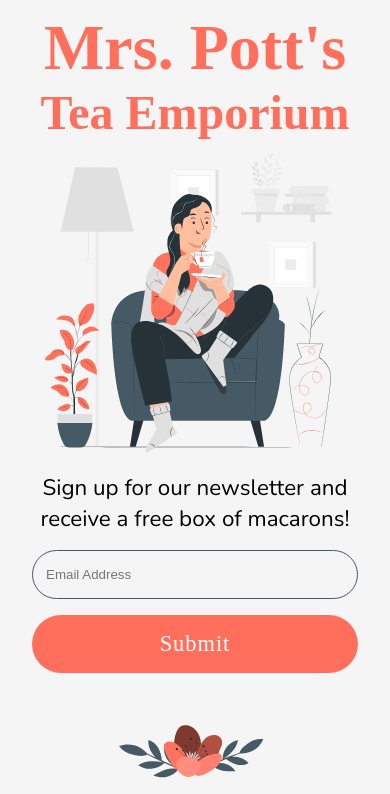
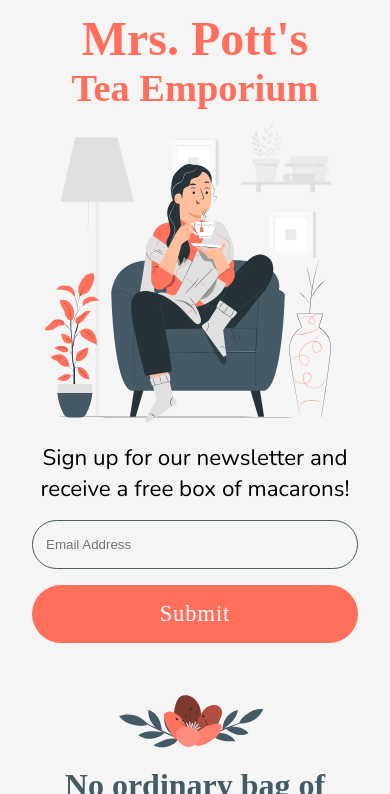
Before and after one commit to jaycgreenwald/01-fcc-landing-page-tea-company, a plain HTML site: page index.html in a window 390 px wide. Shown: the part 49-843 px from the top of the page. Drawn offline with nearby package versions, Linux system fonts and the light colour scheme; a web font is replaced by a local one.

Commit message:
6/28/2022 - Fix title sizes
Title sizes were too big for iPhone 8 Plus

```diff
--- a/style.css
+++ b/style.css
@@ -103,11 +103,11 @@ h6 {
 }
 
 h1 {
-    font-size: 4rem;
+    font-size: 3rem;
 }
 
 h2 {
-    font-size: 3rem;
+    font-size: 2.4rem;
 }
 
 h3 {
```
